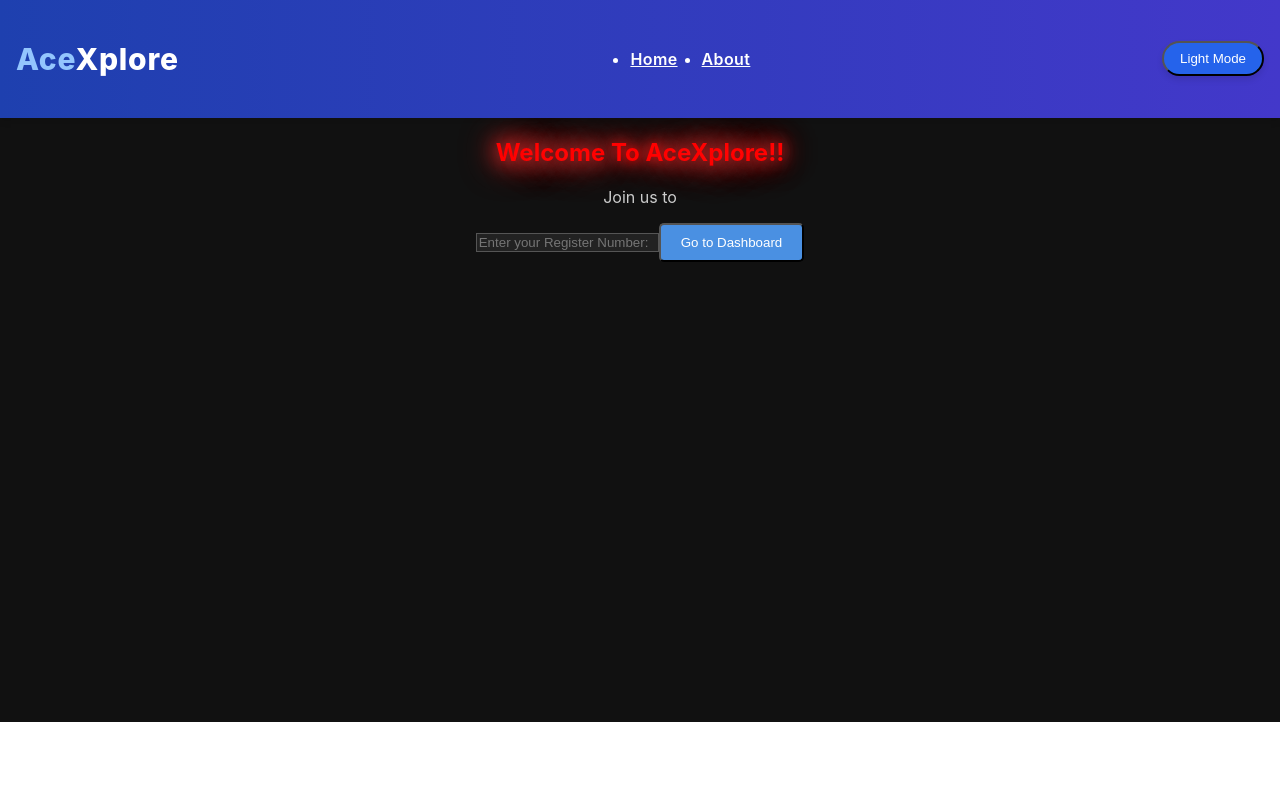
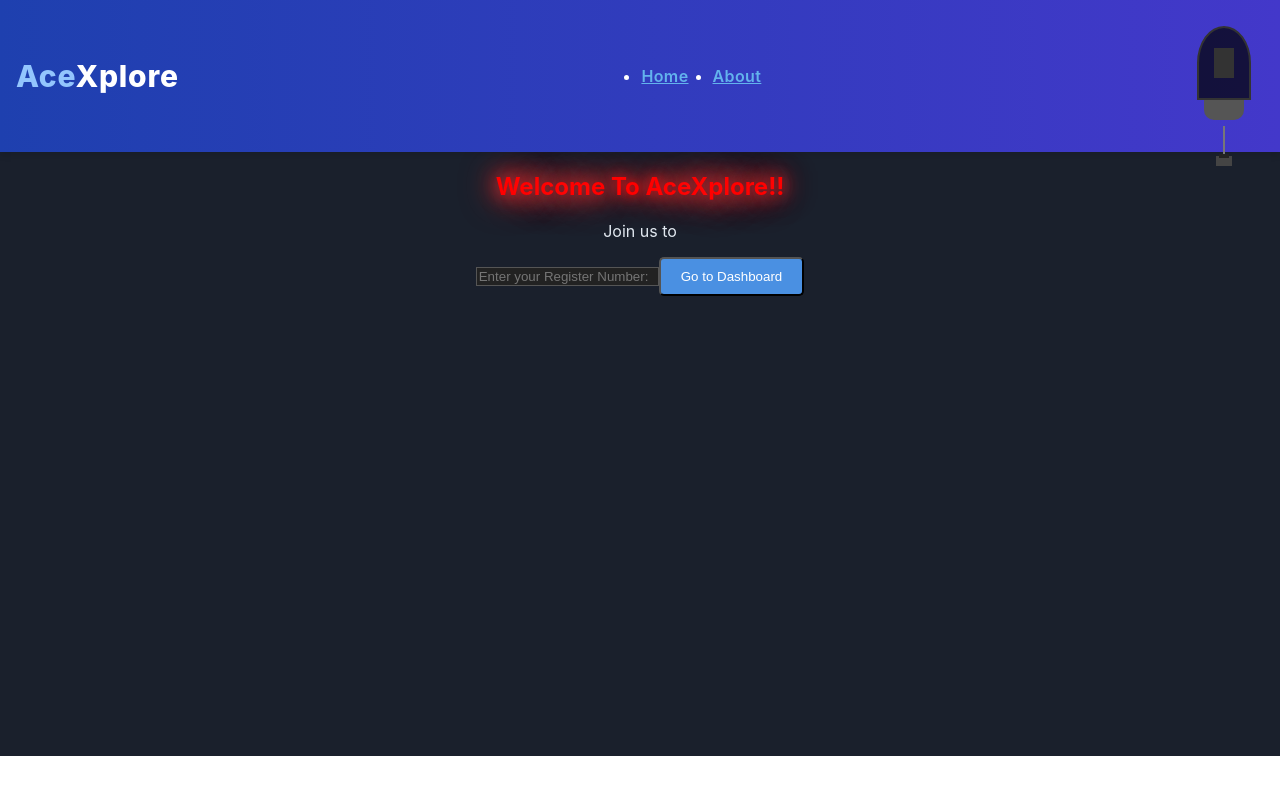
Before and after one commit to Sai-Ishaan/acexplore_1, a React (Create React App) app: page / in a window 1280 px wide. Shown: the top 794 px of the page. Built offline with nearby package versions, Linux system fonts and the light colour scheme.

Commit message:
modified:   src/components/Home.css 	modified:   src/components/Home.js 	new file:   src/components/LightBulbSwitch.css 	new file:   src/components/LightBulbSwitch.js

```diff
--- a/src/components/Home.css
+++ b/src/components/Home.css
@@ -1,13 +1,21 @@
 /* Dark Mode Styles */
 .dark-mode {
-    background-color: #111;
-    color: #ccc;
-  }
-
+  background-color: #1a202c;
+  color: #e2e8f0;
+  transition: background-color 0.3s ease, color 0.3s ease;
+}
   .dark-mode nav {
     background-color: #333;
     color: #fff;
   }
+
+  .dark-mode a {
+    color: #63b3ed;
+}
+
+.light-mode a {
+    color: #2c5282;
+}
 
   .dark-mode .toggle-dark-mode-btn {
     background-color: #555;
@@ -79,9 +87,10 @@
 
   /* Light Mode Styles */
   .light-mode {
-    background-color: #f9f9f9;
-    color: #333;
-  }
+    color: #1a202c;
+    background-color: #ffffff;
+    transition: background-color 0.3s ease, color 0.3s ease;
+}
 
   .light-mode nav {
     background-color: #4a90e2;
--- a/src/components/Home.js
+++ b/src/components/Home.js
@@ -9,6 +9,7 @@ import { ToastContainer, toast } from 'react-toastify';
 import 'react-toastify/dist/ReactToastify.css';
 import LoadingScreen from './LoadingScreen';
 import users from '../data/data.json';
+import LightBulbSwitch from './LightBulbSwitch';
 const Home = () => {
     //const [email, setEmail] = useState('');
     const [registerNumber, setRegisterNumber] = useState('');
@@ -94,12 +95,9 @@ const Home = () => {
       </a>
     </li>
   </ul>
-  <button
-    onClick={toggleDarkMode}
-    className="navbar-mode-toggle"
-  >
-    {isDarkMode ? 'Light Mode' : 'Dark Mode'}
-  </button>
+    <LightBulbSwitch
+    isDarkMode={isDarkMode}
+    toggleDarkMode={toggleDarkMode} />
 </nav>
 
           <section className="p-8 text-center" id="home">
--- /dev/null
+++ b/src/components/LightBulbSwitch.css
@@ -0,0 +1,99 @@
+/* LightBulbSwitch.css */
+.light-bulb-switch {
+    display: flex;
+    justify-content: center;
+    align-items: center;
+    position: relative;
+    width: 80px;
+    height: 120px;
+  }
+
+  .bulb-container {
+    position: relative;
+    width: 60px;
+    height: 100px;
+    display: flex;
+    flex-direction: column;
+    align-items: center;
+    transition: all 0.3s ease;
+  }
+
+  .bulb-glass {
+    width: 50px;
+    height: 70px;
+    background-color: rgba(255, 255, 255, 0.2);
+    border-radius: 50% 50% 0 0;
+    position: relative;
+    display: flex;
+    justify-content: center;
+    align-items: center;
+    border: 2px solid #888;
+    transition: all 0.3s ease;
+  }
+
+  .filament {
+    width: 20px;
+    height: 30px;
+    position: absolute;
+    transition: all 0.3s ease;
+  }
+
+  .filament.on {
+    background: radial-gradient(circle, #ffff00, #ffd700);
+    box-shadow: 0 0 20px #ffff00;
+  }
+
+  .filament.off {
+    background: #333;
+  }
+
+  .bulb-base {
+    width: 40px;
+    height: 20px;
+    background-color: #555;
+    border-radius: 0 0 10px 10px;
+  }
+
+  .string-container {
+    position: absolute;
+    bottom: -30px;
+    width: 2px;
+    height: 30px;
+    background-color: #777;
+  }
+
+  .pull-string {
+    position: absolute;
+    bottom: -10px;
+    left: -7px;
+    width: 16px;
+    height: 10px;
+    background-color: #444;
+    cursor: pointer;
+    transition: transform 0.3s ease;
+  }
+
+  .pull-string.pulled {
+    transform: translateY(15px);
+  }
+
+  .string-handle {
+    position: absolute;
+    top: -2px;
+    left: 50%;
+    transform: translateX(-50%);
+    width: 10px;
+    height: 4px;
+    background-color: #222;
+  }
+
+  /* Dark Mode Styling */
+  .bulb-container.dark .bulb-glass {
+    background-color: rgba(0, 0, 0, 0.7);
+    border-color: #333;
+  }
+
+  .bulb-container.light .bulb-glass {
+    background-color: rgba(255, 255, 255, 0.9);
+    border-color: #888;
+  }
--- /dev/null
+++ b/src/components/LightBulbSwitch.js
@@ -0,0 +1,39 @@
+import React, { useState } from 'react';
+import './LightBulbSwitch.css';
+
+const LightBulbSwitch = ({ isDarkMode, toggleDarkMode }) => {
+  const [stringPulled, setStringPulled] = useState(false);
+
+  const handlePullString = () => {
+    setStringPulled(!stringPulled);
+    toggleDarkMode();
+  };
+
+  return (
+    <div className="light-bulb-switch">
+      {/* Bulb Container */}
+      <div className={`bulb-container ${isDarkMode ? 'dark' : 'light'}`}>
+        {/* Bulb Glass */}
+        <div className="bulb-glass">
+          {/* Filament */}
+          <div className={`filament ${isDarkMode ? 'off' : 'on'}`}></div>
+        </div>
+
+        {/* Bulb Base */}
+        <div className="bulb-base"></div>
+
+        {/* String */}
+        <div className="string-container">
+          <div
+            className={`pull-string ${stringPulled ? 'pulled' : ''}`}
+            onClick={handlePullString}
+          >
+            <div className="string-handle"></div>
+          </div>
+        </div>
+      </div>
+    </div>
+  );
+};
+
+export default LightBulbSwitch;
```
